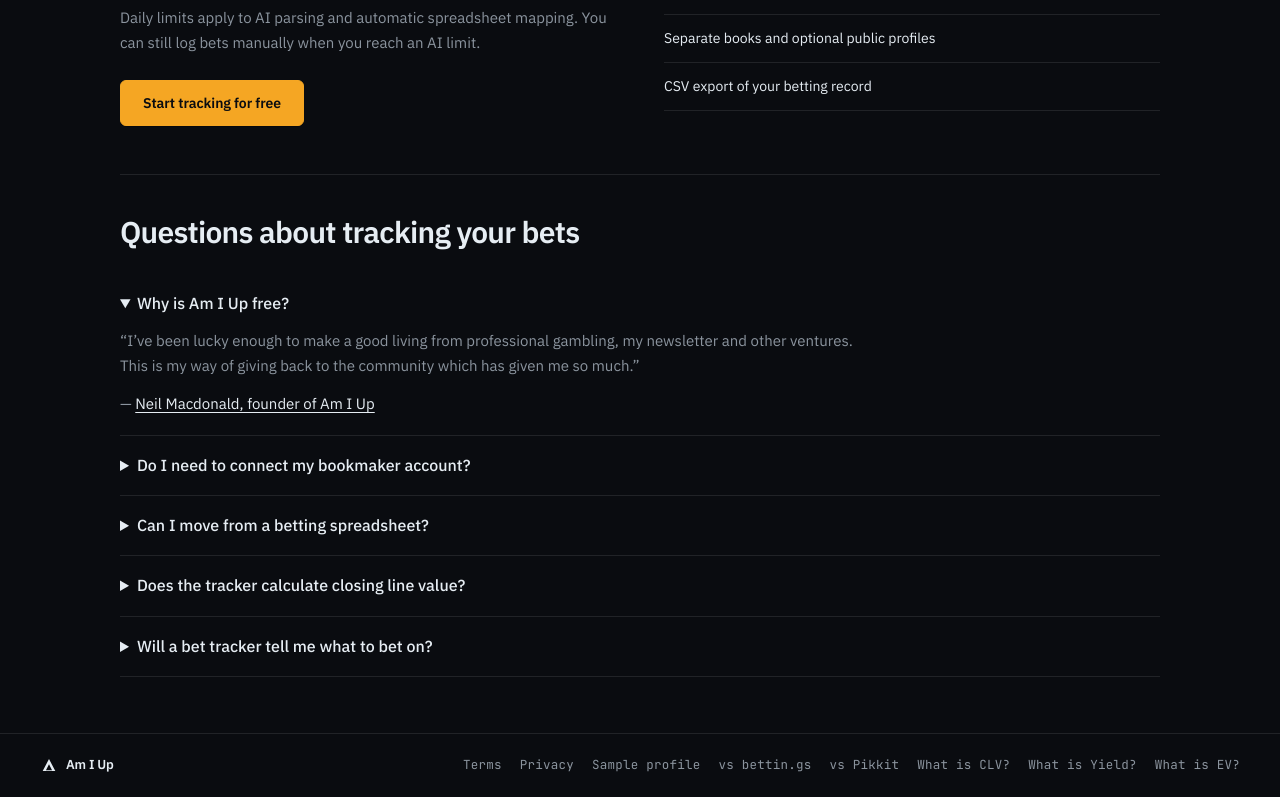
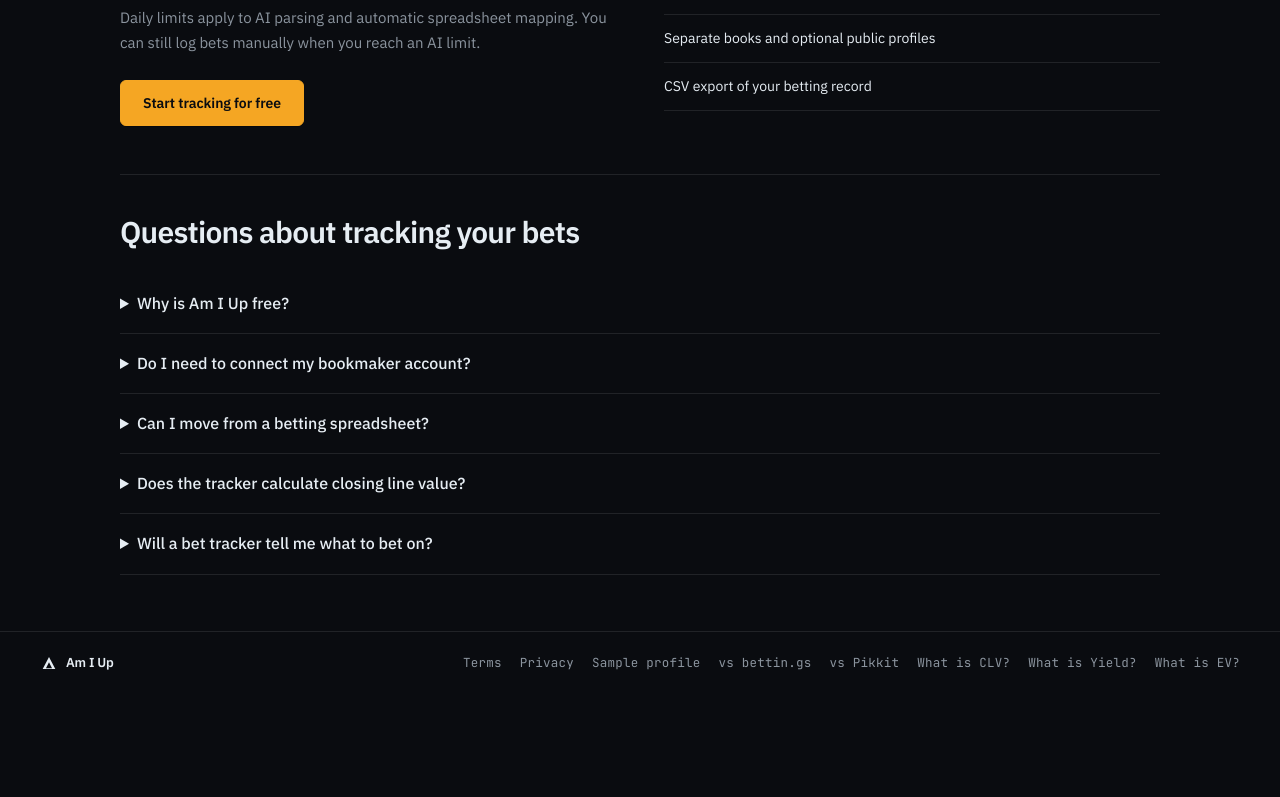
Before and after one commit to NeilMac555/amiwinning, a Next.js app: page / in a window 1280 px wide. Shown: the part 1569-2366 px from the top of the page. After the commit the page ends 2263 px from the top, so only its background shows below. Built offline with nearby package versions, Linux system fonts and the light colour scheme; no server answers.

Commit message:
Keep homepage free explanation brief and collapsed

```diff
--- a/src/components/LandingPage.tsx
+++ b/src/components/LandingPage.tsx
@@ -303,12 +303,9 @@
 
         <section className="landing-explainer landing-faq" aria-labelledby="tracker-questions">
           <h2 id="tracker-questions">Questions about tracking your bets</h2>
-          <details open>
+          <details>
             <summary>Why is Am I Up free?</summary>
-            <p>“I’ve been lucky enough to make a good living from professional
-              gambling, my newsletter and other ventures. This is my way of
-              giving back to the community which has given me so much.”</p>
-            <p>— <Link href="/author/neil-macdonald">Neil Macdonald, founder of Am I Up</Link></p>
+            <p>Free, as a way of giving back to the betting community.</p>
           </details>
           <details>
             <summary>Do I need to connect my bookmaker account?</summary>
```
